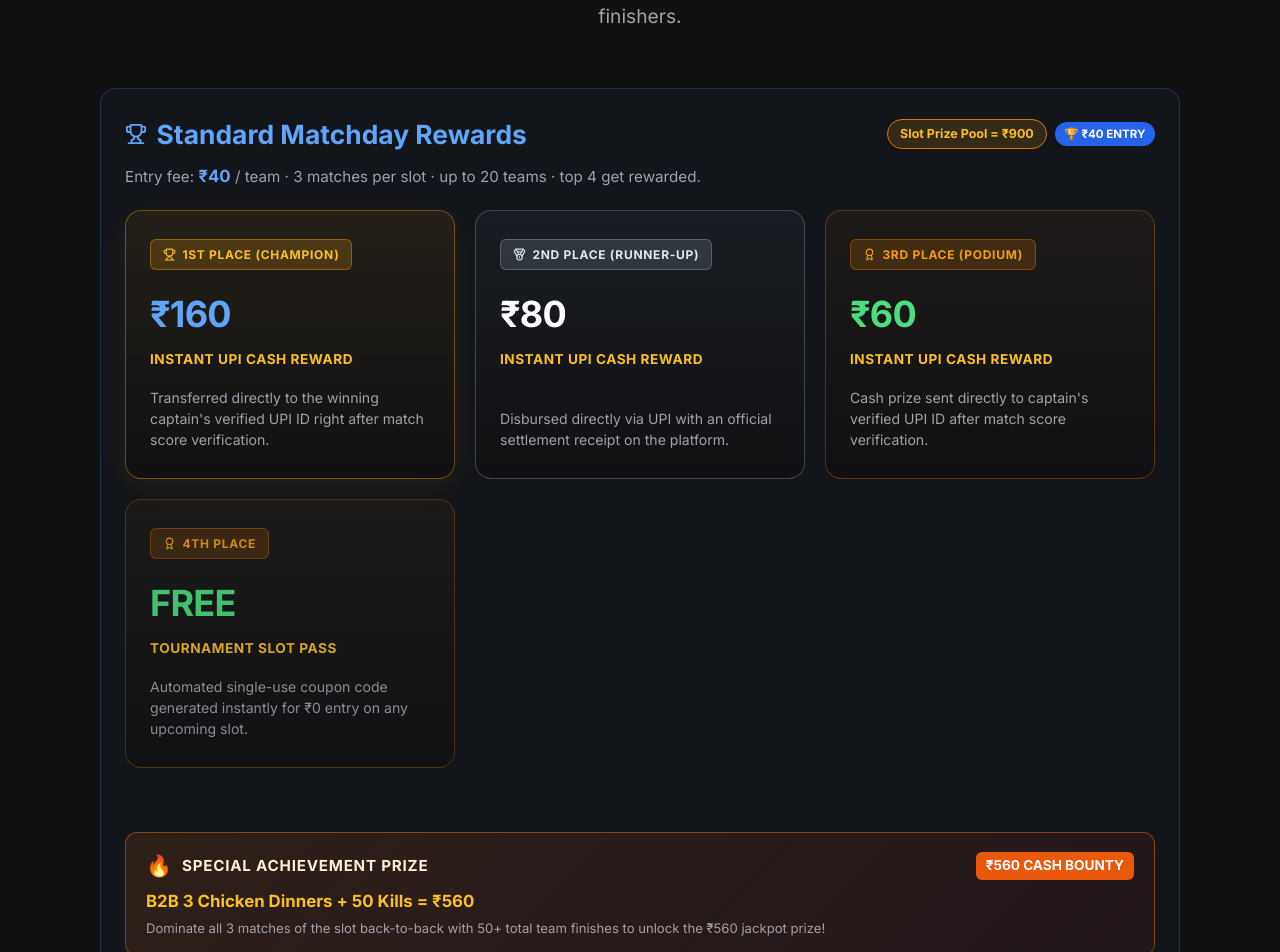
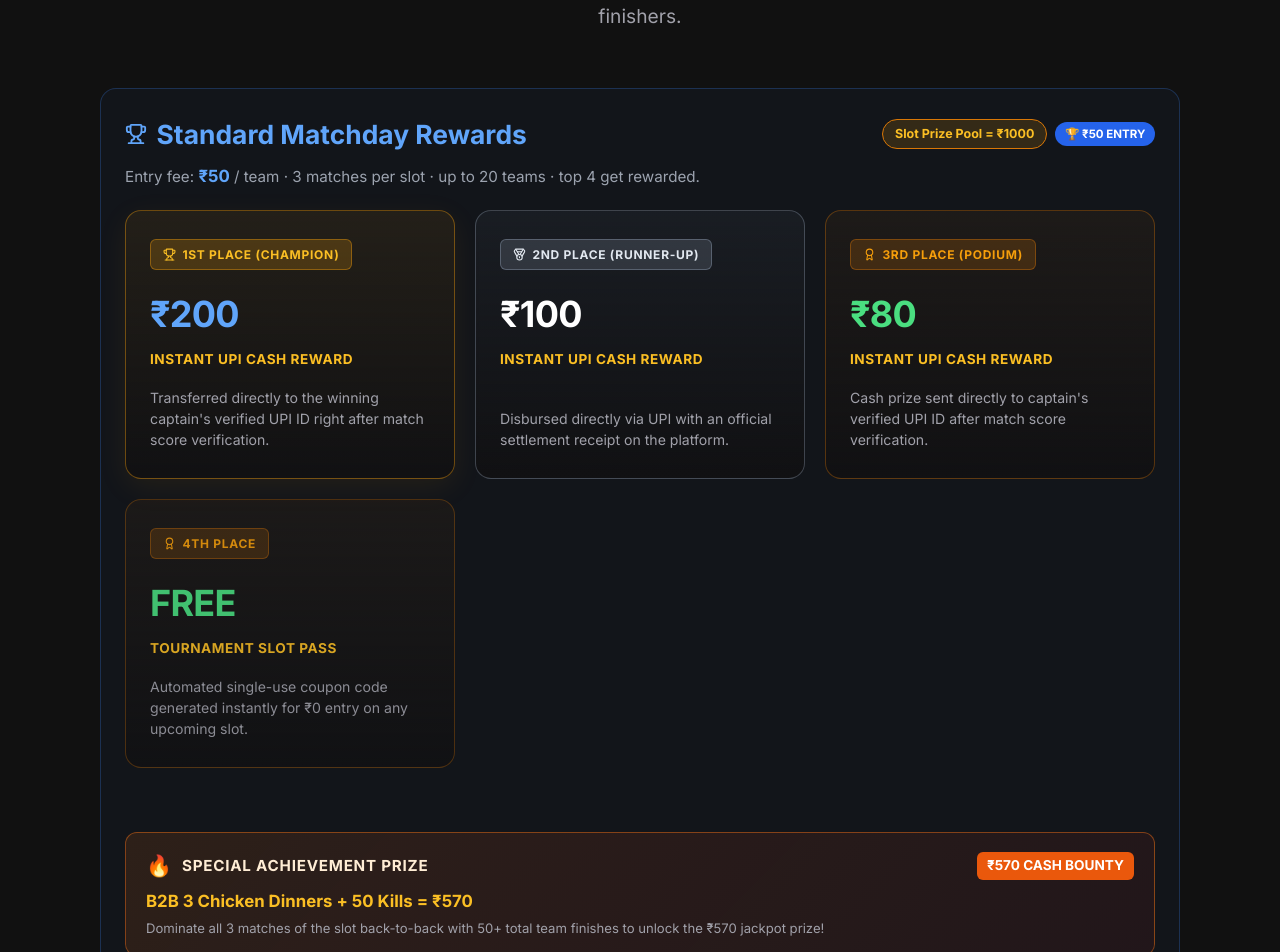
Before and after one commit to SarthakVaishampayan/bgmifaceoff-test, a Next.js app: page /prize-pool in a window 1280 px wide. Shown: the part 320-1272 px from the top of the page. Built offline with nearby package versions, Linux system fonts and the light colour scheme; no server answers; the database is empty.

Commit message:
update slot entry fees and prize pool amounts

```diff
--- a/app/prize-pool/page.tsx
+++ b/app/prize-pool/page.tsx
@@ -34,9 +34,9 @@ export default async function PrizePoolPage() {
   const config: Record<string, string> = {}
   configRows?.forEach(r => { config[r.key] = r.value })
 
-  const firstPrize = parseInt(config.slot_first_prize || '160', 10)
-  const secondPrize = parseInt(config.slot_second_prize || '80', 10)
-  const thirdPrize = parseInt(config.slot_third_prize || '60', 10)
+  const firstPrize = parseInt(config.slot_first_prize || '200', 10)
+  const secondPrize = parseInt(config.slot_second_prize || '100', 10)
+  const thirdPrize = parseInt(config.slot_third_prize || '80', 10)
 
   return (
     <div className={styles.container}>
@@ -61,15 +61,15 @@ export default async function PrizePoolPage() {
           </h2>
           <div style={{ display: 'flex', gap: '8px', alignItems: 'center' }}>
             <span style={{ background: 'rgba(245, 158, 11, 0.15)', border: '1px solid #d97706', color: '#fbbf24', fontSize: '0.78rem', fontWeight: 800, padding: '0.25rem 0.75rem', borderRadius: '999px' }}>
-              Slot Prize Pool = ₹900
+              Slot Prize Pool = ₹1000
             </span>
             <span style={{ background: '#2563eb', color: '#fff', fontSize: '0.72rem', fontWeight: 800, padding: '0.2rem 0.6rem', borderRadius: '999px', textTransform: 'uppercase' }}>
-              🏆 ₹40 Entry
+              🏆 ₹{config.slot_entry_fee || '50'} Entry
             </span>
           </div>
         </div>
         <p className={styles.sectionSubtitle} style={{ marginBottom: '1.25rem' }}>
-          Entry fee: <strong style={{ color: '#60a5fa', fontSize: '1.05rem' }}>₹40</strong> / team · 3 matches per slot · up to 20 teams · top 4 get rewarded.
+          Entry fee: <strong style={{ color: '#60a5fa', fontSize: '1.05rem' }}>₹{config.slot_entry_fee || '50'}</strong> / team · 3 matches per slot · up to 20 teams · top 4 get rewarded.
         </p>
 
         <div className={styles.podiumGrid}>
@@ -138,14 +138,14 @@ export default async function PrizePoolPage() {
               </strong>
             </div>
             <div style={{ background: '#ea580c', color: '#ffffff', fontSize: '0.85rem', fontWeight: 900, padding: '3px 10px', borderRadius: '6px' }}>
-              ₹560 CASH BOUNTY
+              ₹570 CASH BOUNTY
             </div>
           </div>
           <div style={{ color: '#fbbf24', fontWeight: 800, fontSize: '1.05rem', marginTop: '4px' }}>
-            B2B 3 Chicken Dinners + 50 Kills = ₹560
+            B2B 3 Chicken Dinners + 50 Kills = ₹570
           </div>
           <p style={{ margin: '4px 0 0 0', fontSize: '0.82rem', color: '#a1a1aa', lineHeight: '1.5' }}>
-            Dominate all 3 matches of the slot back-to-back with 50+ total team finishes to unlock the ₹560 jackpot prize!
+            Dominate all 3 matches of the slot back-to-back with 50+ total team finishes to unlock the ₹570 jackpot prize!
           </p>
         </div>
       </section>
```
Also changed, not shown: app/pricing/page.tsx (+4 -4 lines), app/slots/SlotsClient.tsx (+14 -14 lines), app/slots/page.tsx (+9 -8 lines).
